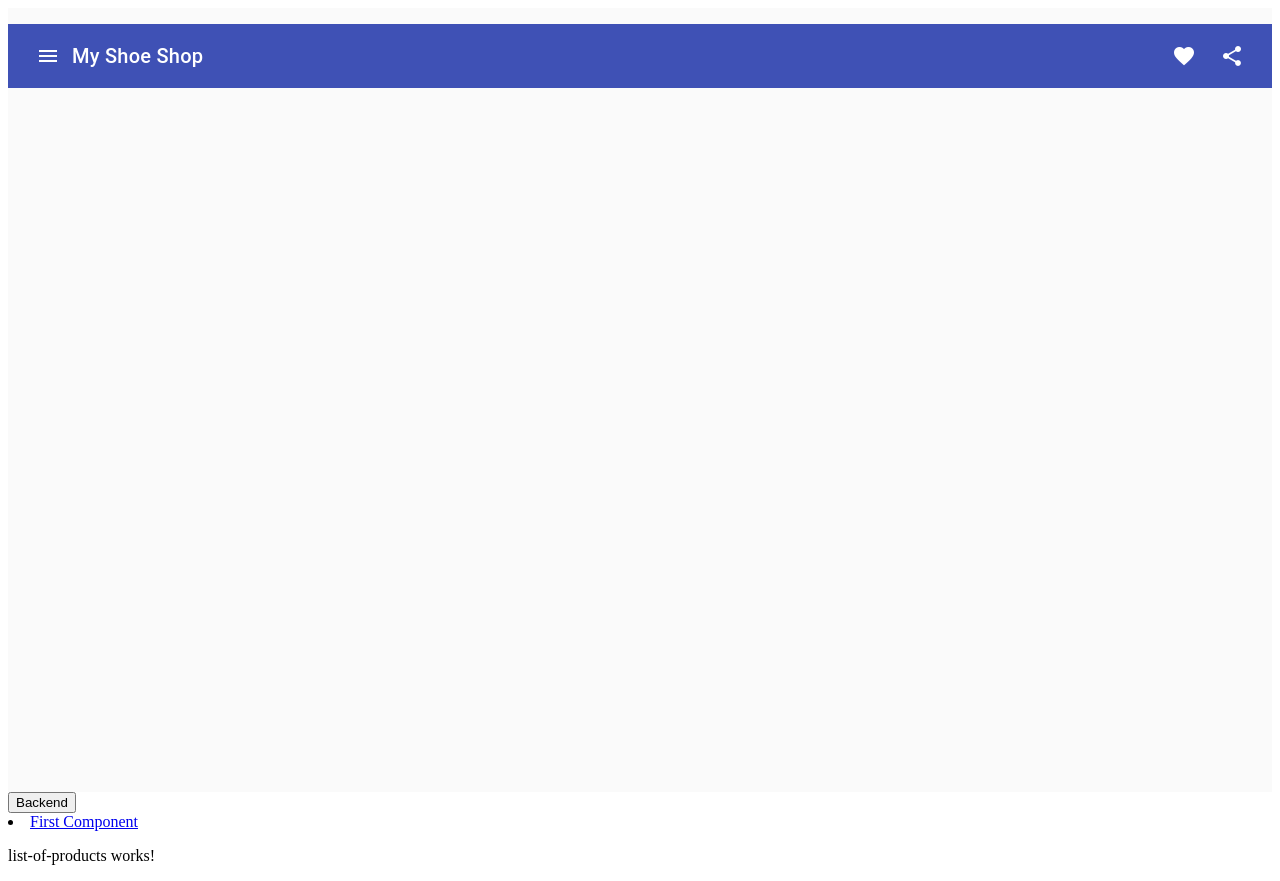
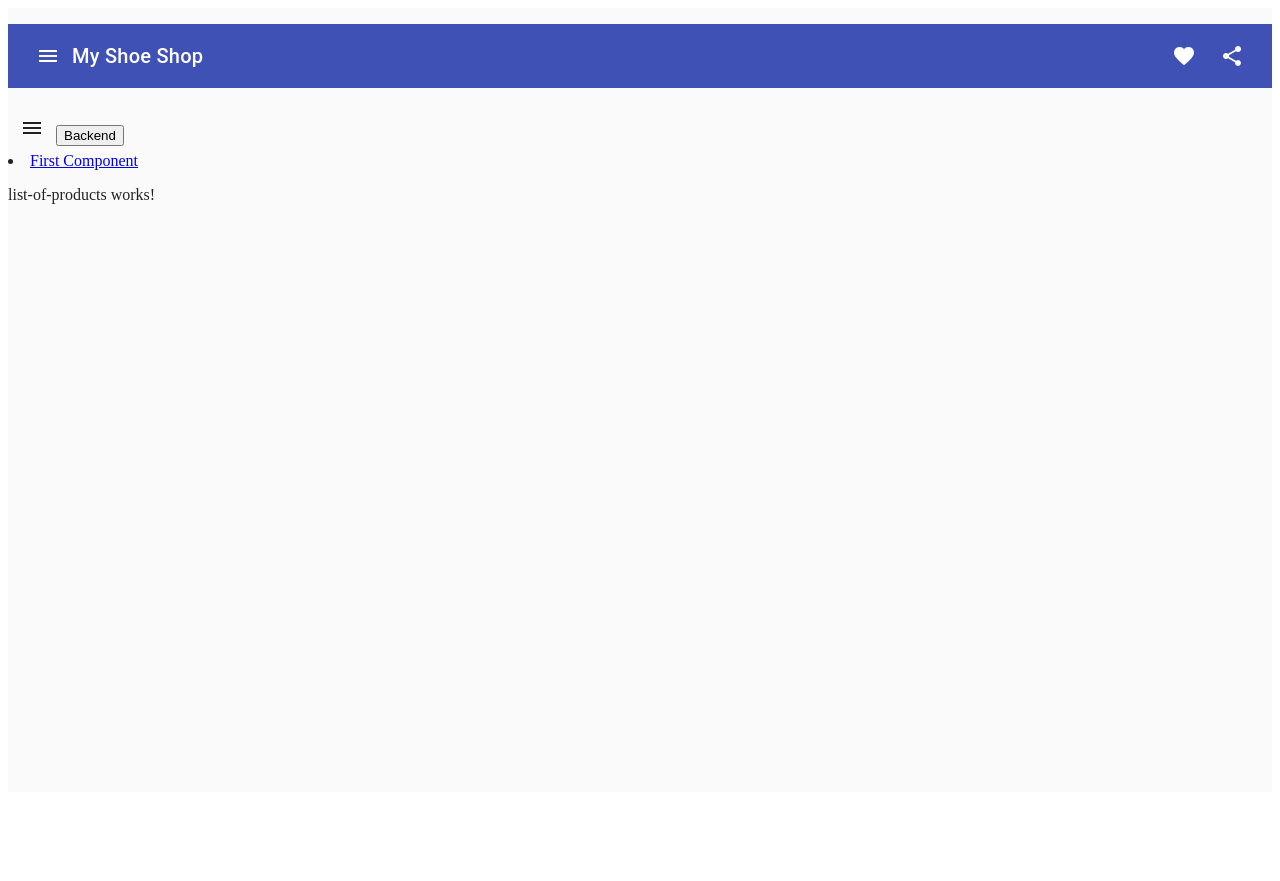
Before and after one commit to viktorkuenstler/ShoeShop, an Angular app: page /list-of-products in a window 1280 px wide. After the commit the page ends 800 px from the top, so only its background shows below. Built offline with nearby package versions, Linux system fonts and the light colour scheme.

Commit message:
2 files modified, 1 added

```diff
--- a/src/app/app.component.html
+++ b/src/app/app.component.html
@@ -1,6 +1,23 @@
+<mat-drawer-container class="example-container" autosize>
+  <mat-drawer #drawer class="example-sidenav" mode="over">
+    Hello World
+  </mat-drawer>
+
+  <div class="example-sidenav-content">
     <app-toolbar></app-toolbar>
-
-<button id="backendButton" class="button" (click)="onClickgGoToBackend($event)">
+    <button
+      mat-icon-button
+      class="example-icon"
+      aria-label="Example icon-button with menu icon"
+      (click)="drawer.toggle()"
+    >
+      <mat-icon>menu</mat-icon>
+    </button>
+    <button
+      id="backendButton"
+      class="button"
+      (click)="onClickgGoToBackend($event)"
+    >
       Backend
     </button>
 
@@ -11,5 +28,8 @@
         ariaCurrentWhenActive="page"
         >First Component</a
       >
+
       <router-outlet></router-outlet>
     </li>
+  </div>
+</mat-drawer-container>
--- a/src/app/toolbar/toolbar/toolbar.component.html
+++ b/src/app/toolbar/toolbar/toolbar.component.html
@@ -1,9 +1,3 @@
-
-<mat-drawer-container class="example-container" autosize>
-  <mat-drawer #drawer class="example-sidenav" mode="side">
-    Hello World
-  </mat-drawer>
-
 <div class="example-sidenav-content">
   <p>
     <mat-toolbar color="primary">
@@ -11,7 +5,6 @@
         mat-icon-button
         class="example-icon"
         aria-label="Example icon-button with menu icon"
-          (click)="drawer.toggle()"
       >
         <mat-icon>menu</mat-icon>
       </button>
@@ -34,4 +27,3 @@
     </mat-toolbar>
   </p>
 </div>
-</mat-drawer-container>
```
Also changed, not shown: src/app/DataTransferObjects/Product.ts (added, +12 -0 lines). Lines whose indentation alone changed are shown as unchanged.
